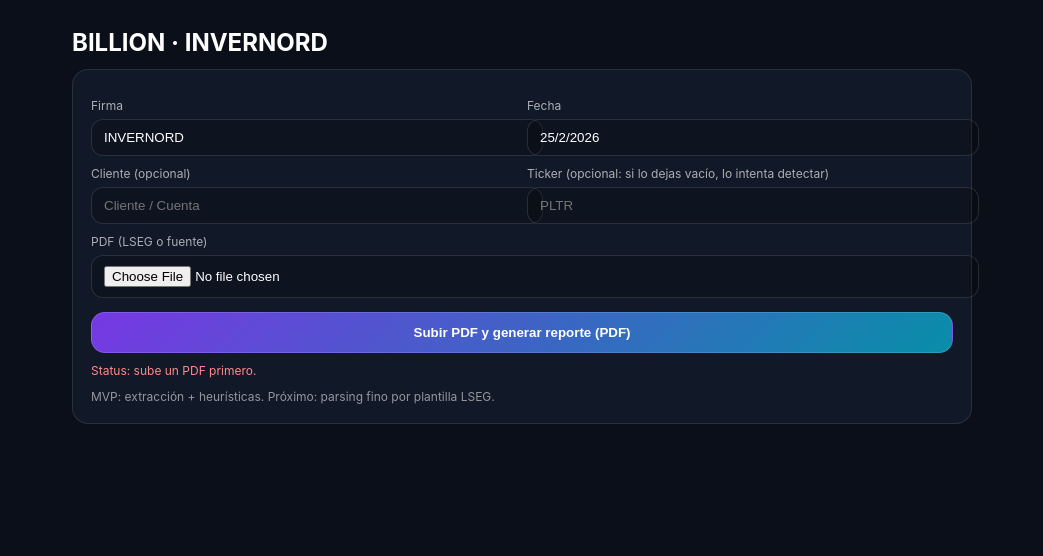
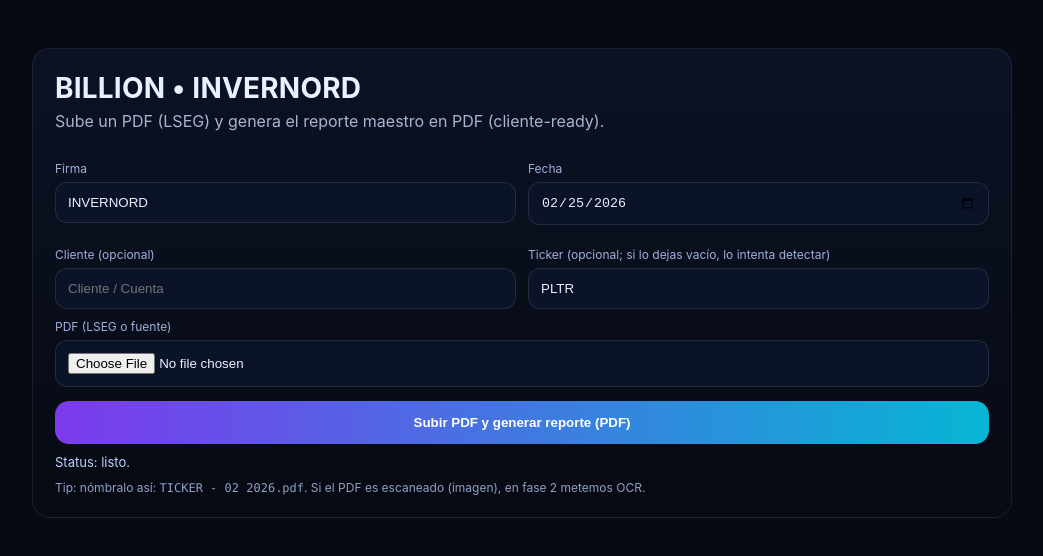
Before and after one commit to marcelo809/billion-vercel, a website: page index.html in a window 1280 px wide. Both pictures are taken after a click on the button "Subir PDF y generar reporte (PDF)". Shown: the whole page, without its empty margins (118-1161 px from the left). Drawn offline with Linux system fonts and the light colour scheme.

Commit message:
Update index.html

```diff
--- a/index.html
+++ b/index.html
@@ -1,104 +1,119 @@
-<!doctype html>
+<!DOCTYPE html>
 <html lang="es">
 <head>
-  <meta charset="utf-8" />
-  <meta name="viewport" content="width=device-width,initial-scale=1" />
-  <title>BILLION — INVERNORD (Auto Reports)</title>
+  <meta charset="UTF-8" />
+  <meta name="viewport" content="width=device-width, initial-scale=1.0"/>
+  <title>BILLION • INVERNORD — Report Generator</title>
   <style>
-    body{ margin:0; font-family:-apple-system,BlinkMacSystemFont,Segoe UI,Roboto,Arial; background:#0b0f19; color:#fff; }
-    .wrap{ max-width:900px; margin:0 auto; padding:28px 18px; }
-    .card{ background:#111827; border:1px solid rgba(255,255,255,.10); border-radius:16px; padding:18px; }
-    label{ display:block; font-size:12px; color:rgba(255,255,255,.65); margin:10px 0 6px; }
-    input{ width:100%; padding:10px 12px; border-radius:12px; border:1px solid rgba(255,255,255,.12); background:rgba(0,0,0,.20); color:#fff; }
-    .row{ display:grid; grid-template-columns:1fr 1fr; gap:10px; }
-    @media(max-width:700px){ .row{ grid-template-columns:1fr; } }
-    .btn{ margin-top:14px; width:100%; padding:12px 12px; border-radius:14px; border:1px solid rgba(255,255,255,.14);
-      background:linear-gradient(135deg, rgba(124,58,237,.95), rgba(6,182,212,.75)); color:#fff; font-weight:700; cursor:pointer; }
-    .small{ font-size:12px; color:rgba(255,255,255,.55); margin-top:10px; line-height:1.35; }
-    .ok{ color:#7CFFB2; }
-    .err{ color:#FF8A8A; }
+    body{margin:0;font-family:-apple-system,BlinkMacSystemFont,system-ui,sans-serif;background:#070a12;color:#eaf0ff}
+    .wrap{max-width:980px;margin:0 auto;padding:48px 20px}
+    .card{background:linear-gradient(180deg,#0b1224 0%,#070a12 100%);border:1px solid rgba(255,255,255,.08);border-radius:18px;padding:22px}
+    h1{margin:0 0 6px 0;font-size:28px;letter-spacing:.2px}
+    .sub{margin:0 0 20px 0;color:#a9b4d0}
+    .grid{display:grid;grid-template-columns:1fr 1fr;gap:12px}
+    label{display:block;font-size:12px;color:#9fb0da;margin:10px 0 6px}
+    input,select{width:100%;box-sizing:border-box;background:#0b1328;border:1px solid rgba(255,255,255,.1);color:#eaf0ff;border-radius:12px;padding:12px}
+    .row{display:flex;gap:12px;align-items:center;margin-top:14px}
+    .btn{
+      flex:1;
+      border:0;border-radius:14px;padding:14px 16px;
+      color:white;font-weight:700;cursor:pointer;
+      background:linear-gradient(90deg,#7c3aed,#06b6d4);
+    }
+    .btn:disabled{opacity:.6;cursor:not-allowed}
+    .muted{color:#8fa0c7;font-size:12px;margin-top:10px}
+    .status{margin-top:10px;font-size:13px;color:#bcd0ff}
+    .mono{font-family:ui-monospace,SFMono-Regular,Menlo,monospace}
+    @media(max-width:800px){.grid{grid-template-columns:1fr}}
   </style>
 </head>
 <body>
   <div class="wrap">
-    <h2 style="margin:0 0 12px;">BILLION · INVERNORD</h2>
     <div class="card">
-      <div class="row">
+      <h1>BILLION • INVERNORD</h1>
+      <p class="sub">Sube un PDF (LSEG) y genera el reporte maestro en PDF (cliente-ready).</p>
+
+      <div class="grid">
         <div>
           <label>Firma</label>
           <input id="firm" value="INVERNORD" />
         </div>
         <div>
           <label>Fecha</label>
-          <input id="date" placeholder="Febrero 2026" />
+          <input id="date" type="date" />
         </div>
-      </div>
-
-      <div class="row">
         <div>
           <label>Cliente (opcional)</label>
           <input id="client" placeholder="Cliente / Cuenta" />
         </div>
         <div>
-          <label>Ticker (opcional: si lo dejas vacío, lo intenta detectar)</label>
-          <input id="ticker" placeholder="PLTR" />
+          <label>Ticker (opcional; si lo dejas vacío, lo intenta detectar)</label>
+          <input id="ticker" value="PLTR" />
         </div>
       </div>
 
       <label>PDF (LSEG o fuente)</label>
-      <input id="file" type="file" accept="application/pdf" />
+      <input id="pdf" type="file" accept="application/pdf"/>
 
-      <button class="btn" id="go">Subir PDF y generar reporte (PDF)</button>
+      <div class="row">
+        <button id="btn" class="btn">Subir PDF y generar reporte (PDF)</button>
+      </div>
 
-      <div class="small" id="status">Status: listo.</div>
-      <div class="small">MVP: extracción + heurísticas. Próximo: parsing fino por plantilla LSEG.</div>
+      <div class="status" id="status">Status: listo.</div>
+      <div class="muted">
+        Tip: nómbralo así: <span class="mono">TICKER - 02 2026.pdf</span>. Si el PDF es escaneado (imagen), en fase 2 metemos OCR.
+      </div>
     </div>
   </div>
 
 <script>
-    const $ = (id) => document.getElementById(id);
+  // default date = today
+  const d = new Date();
+  const pad = n => String(n).padStart(2,'0');
+  document.getElementById('date').value = `${d.getFullYear()}-${pad(d.getMonth()+1)}-${pad(d.getDate())}`;
 
-    function setStatus(msg, cls=""){
-      const el = $("status");
-      el.className = "small " + cls;
-      el.textContent = "Status: " + msg;
-    }
+  const btn = document.getElementById('btn');
+  const statusEl = document.getElementById('status');
 
-    $("date").value = new Date().toLocaleDateString("es-MX");
+  btn.addEventListener('click', async () => {
+    const pdf = document.getElementById('pdf').files[0];
+    if (!pdf) { alert('Sube un PDF primero.'); return; }
 
-    $("go").addEventListener("click", async () => {
-      const f = $("file").files?.[0];
-      if(!f){ setStatus("sube un PDF primero.", "err"); return; }
-
-      setStatus("subiendo y generando…", "");
+    btn.disabled = true;
+    statusEl.textContent = 'Status: subiendo y procesando…';
 
     const fd = new FormData();
-      fd.append("file", f);
-      fd.append("firm", $("firm").value || "INVERNORD");
-      fd.append("date", $("date").value || "");
-      fd.append("client", $("client").value || "");
-      fd.append("ticker", $("ticker").value || "");
+    fd.append('pdf', pdf);
+    fd.append('firm', document.getElementById('firm').value || 'INVERNORD');
+    fd.append('date', document.getElementById('date').value);
+    fd.append('client', document.getElementById('client').value || '');
+    fd.append('ticker', document.getElementById('ticker').value || '');
 
-      try{
-        const res = await fetch("/api/generate-report", { method:"POST", body: fd });
-        if(!res.ok){
-          const j = await res.json().catch(()=>({}));
-          throw new Error(j.error || ("HTTP " + res.status));
+    try {
+      const res = await fetch('/api/generate-report', { method: 'POST', body: fd });
+      if (!res.ok) {
+        const txt = await res.text();
+        throw new Error(txt || `HTTP ${res.status}`);
       }
       const blob = await res.blob();
       const url = URL.createObjectURL(blob);
 
-        const a = document.createElement("a");
+      const a = document.createElement('a');
+      const ticker = (document.getElementById('ticker').value || 'REPORTE').toUpperCase();
       a.href = url;
-        a.download = "INVERNORD_report.pdf";
+      a.download = `${ticker} - Reporte Maestro - ${document.getElementById('date').value}.pdf`;
       document.body.appendChild(a);
       a.click();
       a.remove();
       URL.revokeObjectURL(url);
 
-        setStatus("PDF generado ✅", "ok");
-      }catch(e){
-        setStatus("error: " + e.message, "err");
+      statusEl.textContent = 'Status: PDF generado y descargado.';
+    } catch (e) {
+      console.error(e);
+      statusEl.textContent = 'Status: error. Revisa consola / logs de Vercel.';
+      alert('Error generando el PDF. Abre Vercel → Logs para ver el detalle.\n\n' + e.message);
+    } finally {
+      btn.disabled = false;
     }
   });
 </script>
```
Lines whose indentation alone changed are shown as unchanged.
